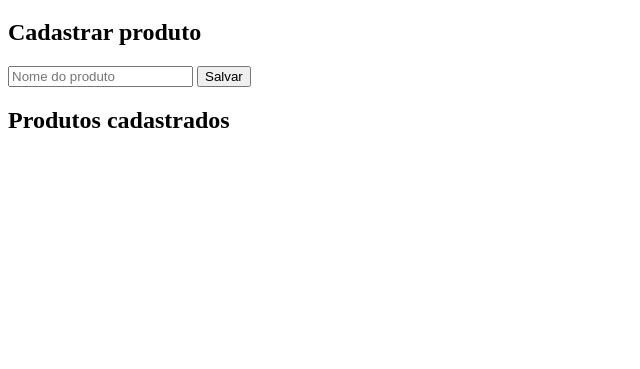
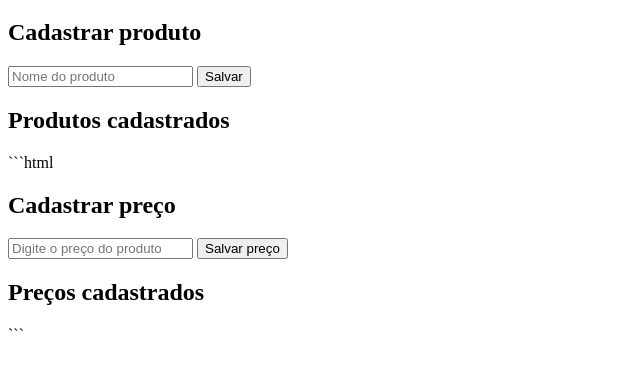
Before and after one commit to 202530038338-dot/TESTE-BD, a plain HTML site: page index.html in a window 1280 px wide. Shown: the part 61-430 px from the top of the page, without its empty margins (0-640 px from the left). Drawn offline with Linux system fonts and the light colour scheme; no server answers.

Commit message:
Update index.html

````diff
--- a/index.html
+++ b/index.html
@@ -25,7 +25,27 @@
     <ul id="lista"></ul>
 
     <script src="script.js"></script>
+```html
+<h2>Cadastrar preço</h2>
 
+<input
+    type="number"
+    id="valor"
+    placeholder="Digite o preço do produto"
+    step="0.01"
+    min="0"
+>
+
+<button onclick="salvarPreco()">
+    Salvar preço
+</button>
+
+<p id="mensagemPreco"></p>
+
+<h2>Preços cadastrados</h2>
+
+<ul id="listaPrecos"></ul>
+```
 </body>
 
 </html>
````
